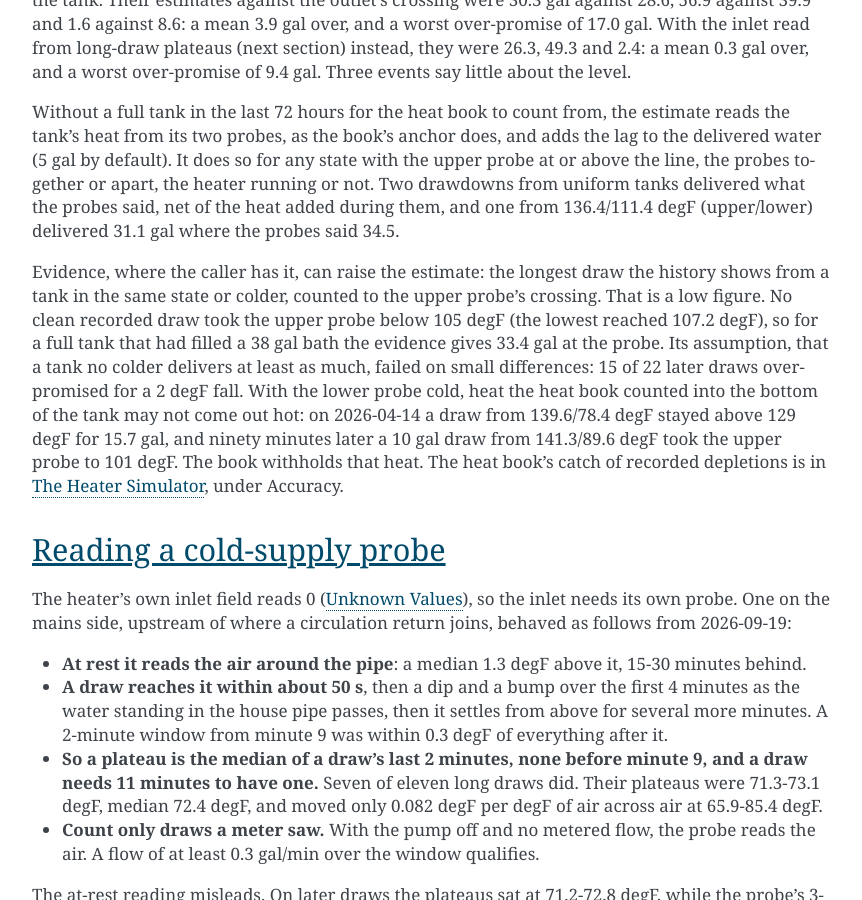
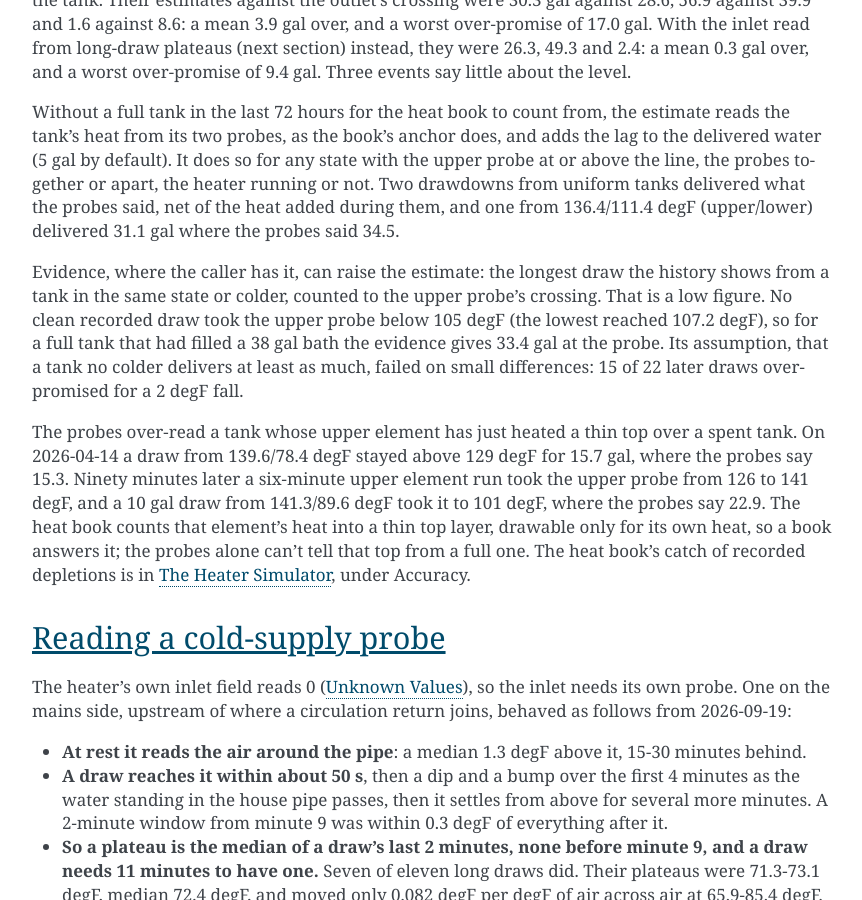
Before and after one commit to eman/nwp500-python, a Sphinx documentation site: the page built from docs/explanation/draws.rst, in a window 1280 px wide and 900 px high, scrolled down 3189 px. Shown: the whole window, without its empty margins (338-1200 px from the left). Built offline with Sphinx 7.4.7, drawn with Linux system fonts in a browser that asks for light colours.

Commit message:
docs(sim): the probes over-read an element-heated top

```diff
--- a/docs/explanation/draws.rst
+++ b/docs/explanation/draws.rst
@@ -247,11 +247,16 @@ draw took the upper probe below 105 degF (the lowest reached
 107.2 degF), so for a full tank that had filled a 38 gal bath the
 evidence gives 33.4 gal at the probe. Its assumption, that a tank no
 colder delivers at least as much, failed on small differences: 15 of 22
-later draws over-promised for a 2 degF fall. With the lower probe cold,
-heat the heat book counted into the bottom of the tank may not come out
-hot: on 2026-04-14 a draw from 139.6/78.4 degF stayed above 129 degF for
-15.7 gal, and ninety minutes later a 10 gal draw from 141.3/89.6 degF
-took the upper probe to 101 degF. The book withholds that heat.
+later draws over-promised for a 2 degF fall.
+
+The probes over-read a tank whose upper element has just heated a thin
+top over a spent tank. On 2026-04-14 a draw from 139.6/78.4 degF
+stayed above 129 degF for 15.7 gal, where the probes say 15.3. Ninety
+minutes later a six-minute upper element run took the upper probe from
+126 to 141 degF, and a 10 gal draw from 141.3/89.6 degF took it to
+101 degF, where the probes say 22.9. The heat book counts that element's
+heat into a thin top layer, drawable only for its own heat, so a book
+answers it; the probes alone can't tell that top from a full one.
 The heat book's catch of recorded depletions is in :doc:`simulator`,
 under Accuracy.
 
```
